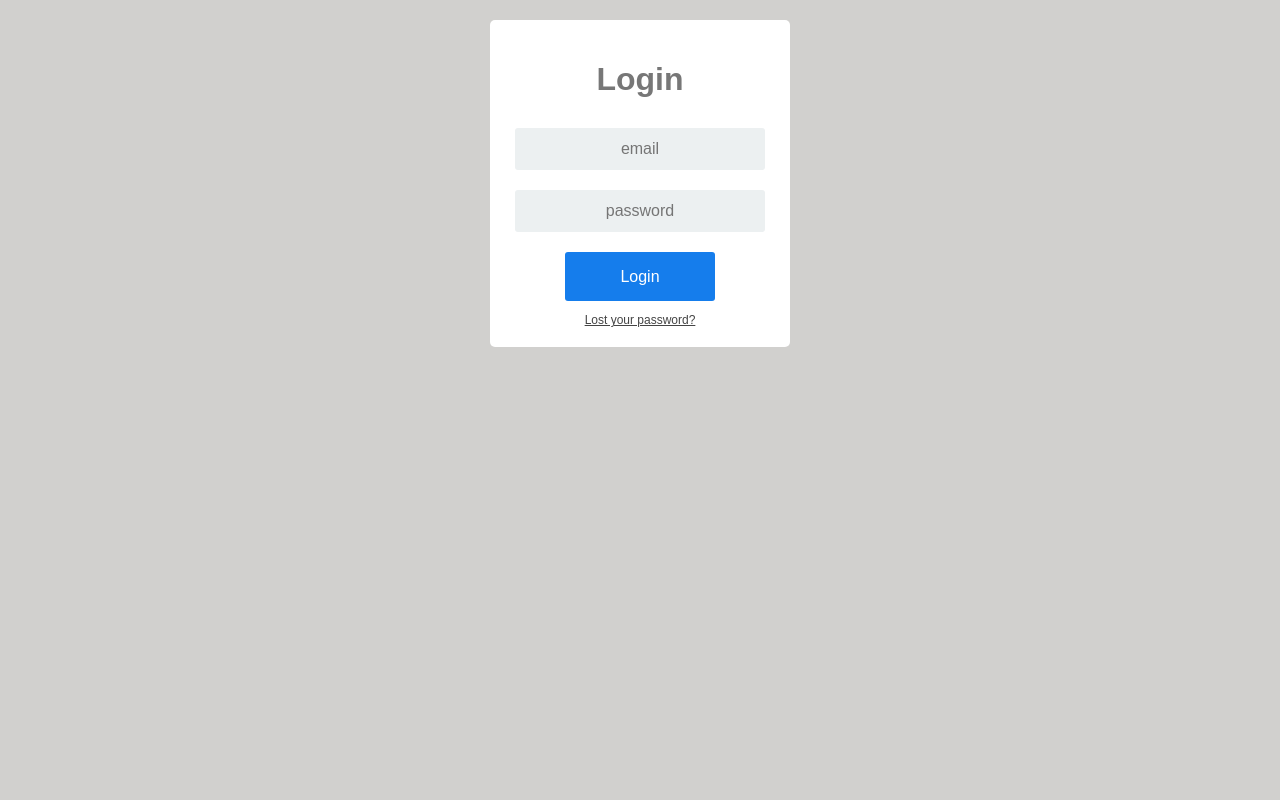
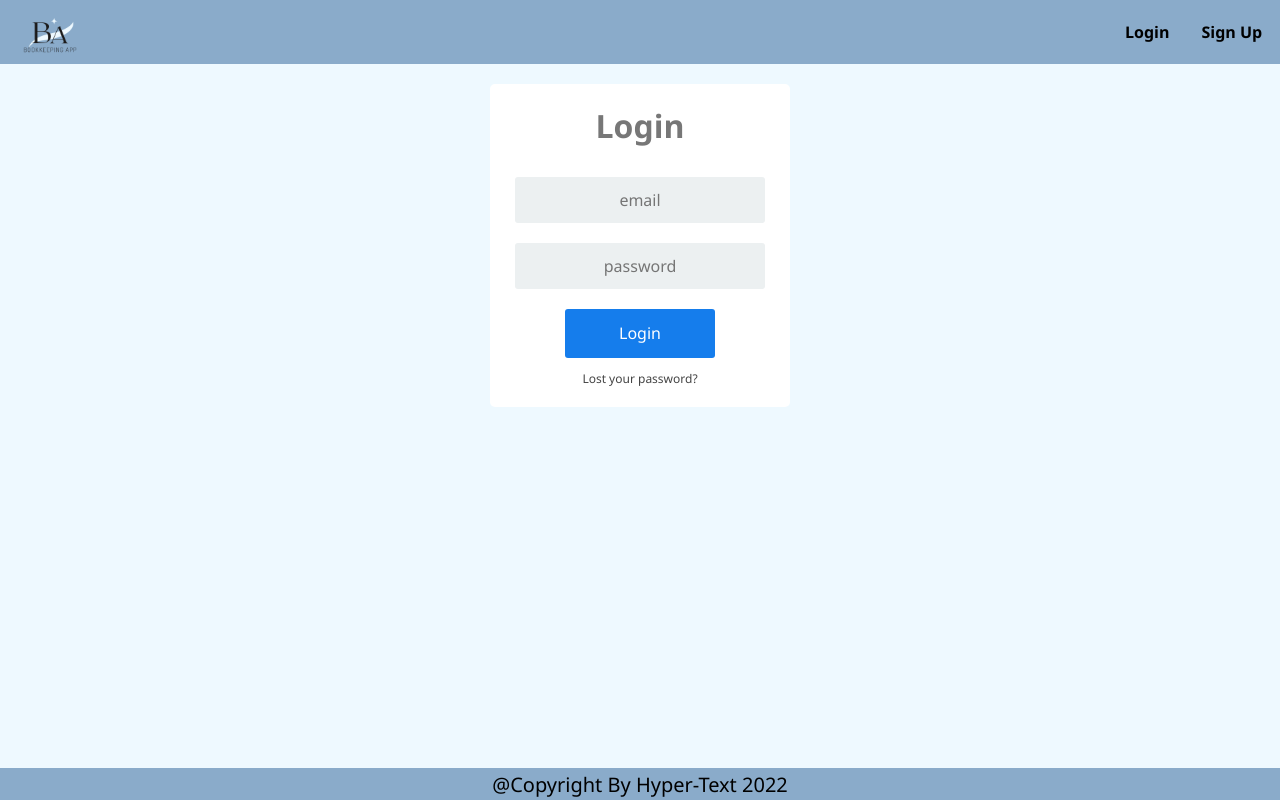
Before and after one commit to MoSarasra/BookKeeping, a plain HTML site: page src/login.html in a window 1280 px wide. Drawn offline with Linux system fonts and the light colour scheme.

Commit message:
update header

```diff
--- a/src/login.html
+++ b/src/login.html
@@ -4,10 +4,37 @@
 <head>
     <!-- Custom CSS -->
     <link rel="stylesheet" type="text/css" href="../style/login.css">
+    <link rel="stylesheet" href="../style/style.css">
 
 </head>
 
 <body>
+
+    <!--Header Start-->
+    <header class="header" id="header">
+        <div class="container">
+            <!--logo-->
+            <div class="logo">
+                <a href="index.html">
+                    <img src="../pics/logo3.png" alt="logo-Bookkeeping-app">
+                </a>
+            </div>
+
+            <!--Navbar-->
+            <nav class="navbar">
+                <ul class="nav-list">
+                    <li>
+                        <a href="login.html"><i class='bx bx-log-in'></i>login</a>
+                    </li>
+
+                    <li>
+                        <a href="login.html"><i class='bx bx-user-circle'></i>sign up</a>
+                    </li>
+                </ul>
+            </nav>
+        </div>
+    </header>
+    <!--/.Header End-->
 
     <div>
 
@@ -15,7 +42,7 @@
             <div class="login-screen">
                 <div class="app-title">
                     <h1 ">Login</h1>
-      </div>
+                </div>
 
 
 
@@ -45,6 +72,13 @@
 
             </div>
         </div>
+
+        <!--/.Page Content End-->
+
+        <footer class="footer">
+            <p>@Copyright By Hyper-Text 2022</p>
+        </footer>
+
 </body>
 
 </html>
```
Also changed, not shown: src/customer.html (+2 -2 lines).
